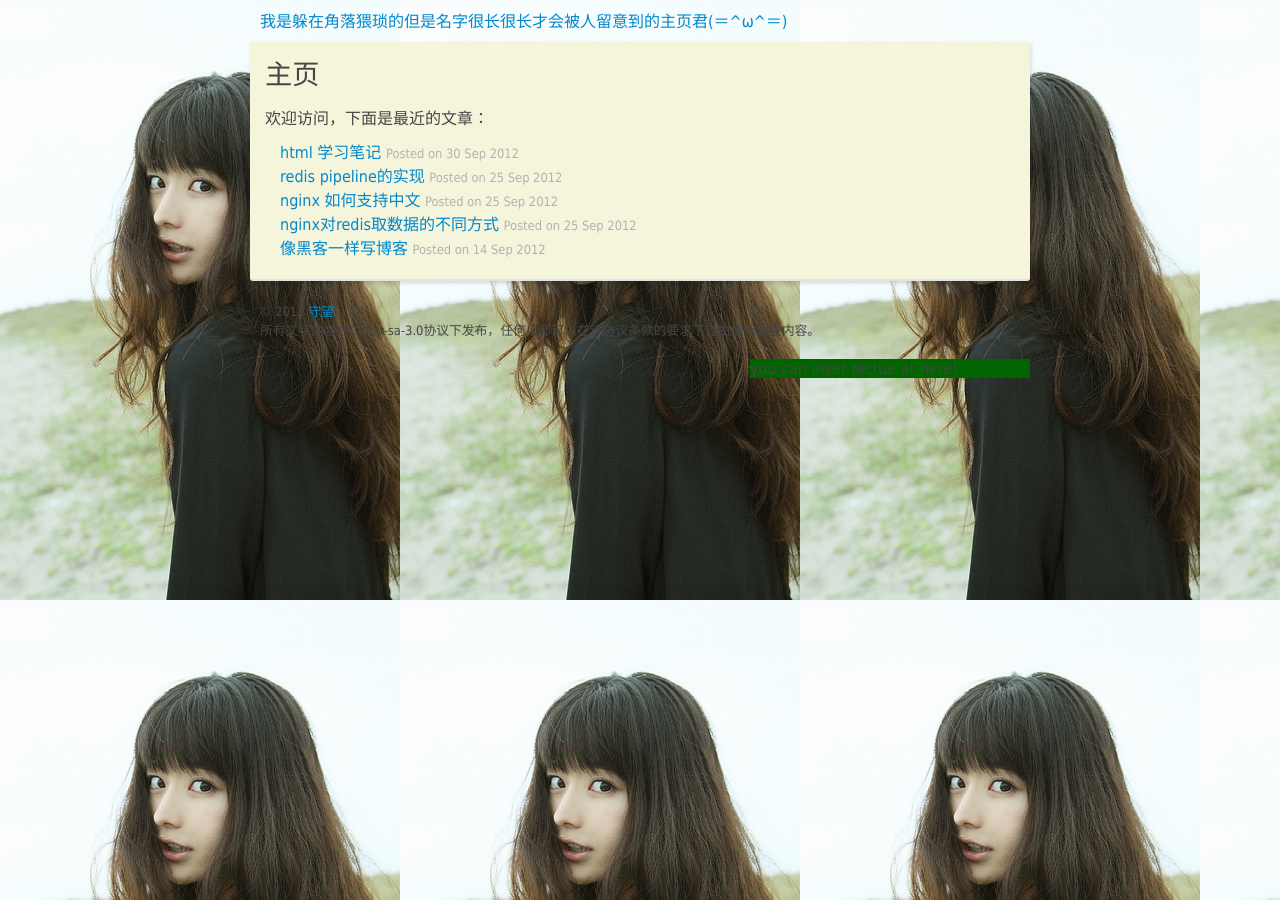
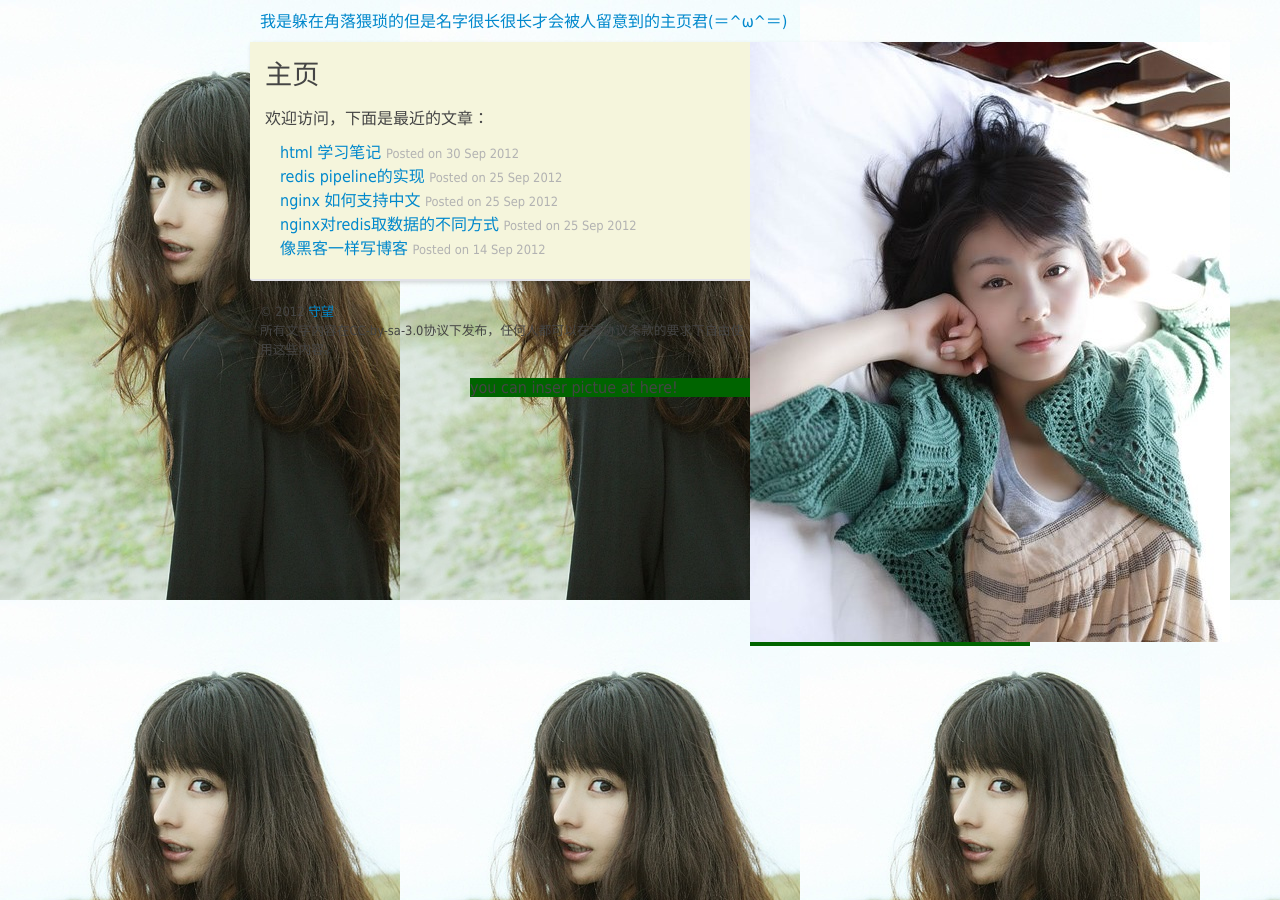
Before and after one commit to hopestar/hopestar.github.com, a Jekyll site: the page built from index.html, in a window 1280 px wide. Built offline with Jekyll 4.4.1, drawn with Linux system fonts in a browser that asks for light colours; Markdown is read by kramdown in place of the engine named in the settings.

Commit message:
Update _layouts/default.html

```diff
--- a/_layouts/default.html
+++ b/_layouts/default.html
@@ -12,7 +12,9 @@
   <div id="header">
   <a href="/">我是躲在角落猥琐的但是名字很长很长才会被人留意到的主页君(＝^ω^＝) </a>
   </div>
-
+  <div id="sidebar">
+   <img src="/img/original_Bis0_46c3000037cf125d.jpg"><br />
+  </div>
   {{ content }}
 
   <div id="footer">
```
